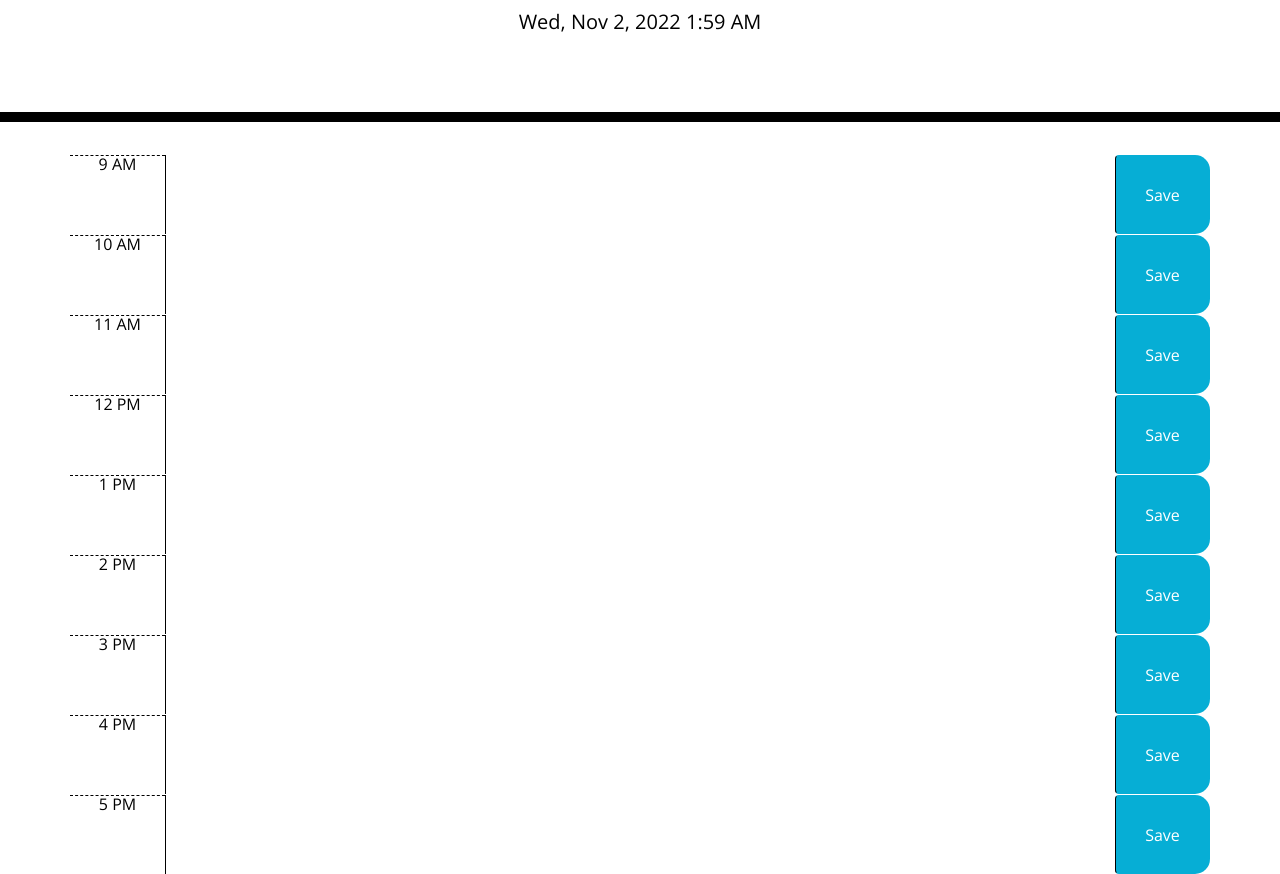
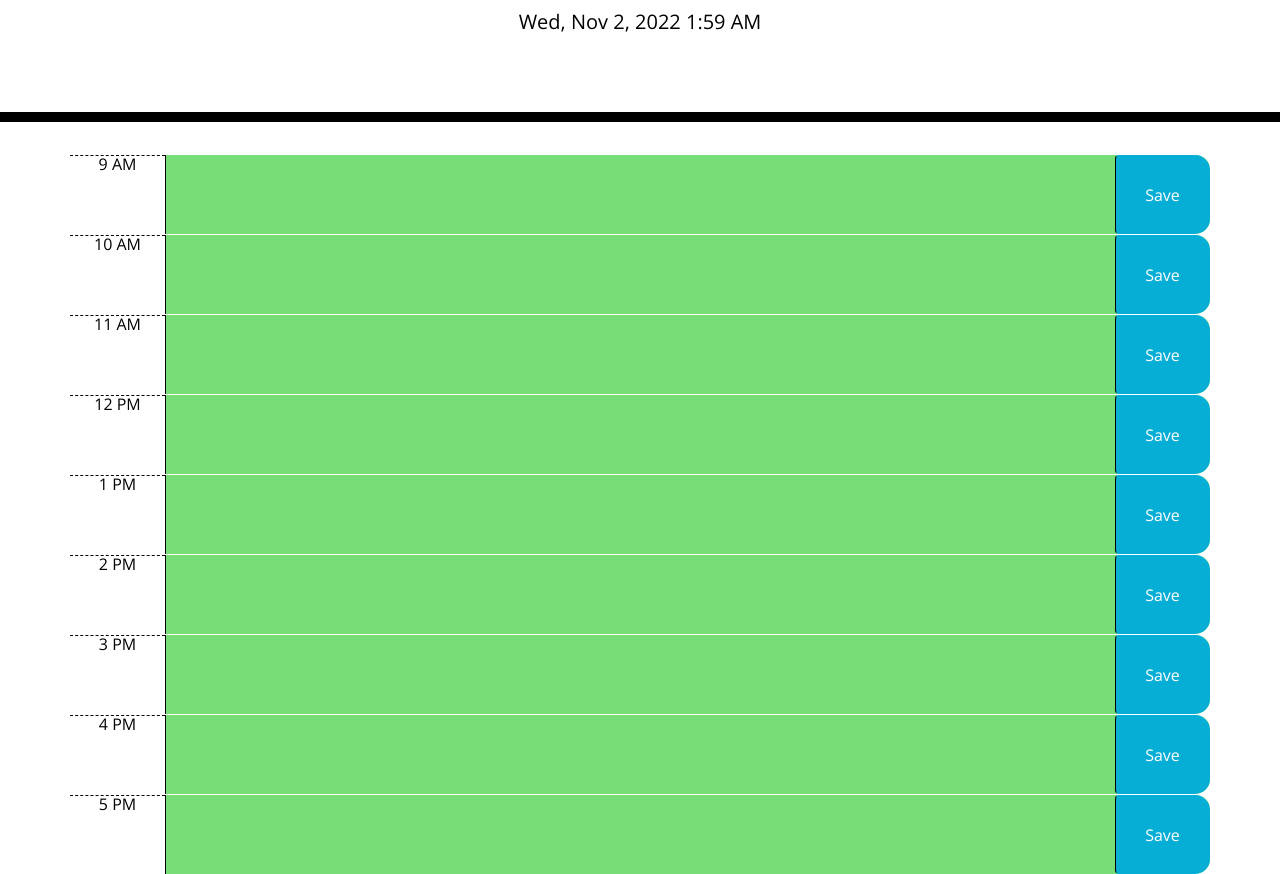
Before and after one commit to eddygoto/Work-Day-Scheduler, a plain HTML site: page index.html in a window 1280 px wide. Shown: the part 182-1056 px from the top of the page. Drawn offline with nearby package versions, Linux system fonts and the light colour scheme.

Commit message:
color and save added

```diff
--- a/assets/js/script.js
+++ b/assets/js/script.js
@@ -1,22 +1,45 @@
+$(document).ready(function() {
 // For running timer:
-var currentDayEl = $('#currentDay');
-
+    var currentDayEl = $('#currentDay');
 // Use moment to find and format the current time and display it on the page
-function displayTime () {
     var currentTime = moment().format('llll');
     currentDayEl.text(currentTime);
-};
+    var currentHour = moment().format('HH');
 
-// Keeps the timer active while the page is loaded
-setInterval(displayTime, 1000);
-
+// For color blocks:
+// Compare current hour to the hour on the schedule
+$(".time-block").each(function() {
+    // This will split the id of each time block and turn that string into a number
+    var timeBlock = parseInt($(this).attr("id").split('hour')[1]);
+    // Setting colors accordingly
+    if (currentHour == timeBlock) {
+        $(this).addClass("present");
+    } else if (currentHour < timeBlock) {
+        $(this).removeClass("present");
+        $(this).addClass("future");
+    } else if (currentHour > timeBlock) {
+        $(this).removeClass("future");
+        $(this).addClass("past");
+    }
+});
 
 // For saving text:
 // On button click, saves description text
-$(document).ready(function() {
-    $('.btn').on('click', function() {
-        var time = $(this).parent().attr('#id');
-        var descriptionText = $(this).siblings('.description').val();
-        localStorage.setItem(time, descriptionText);
+    $('.saveBtn').click (function(event) {
+        event.preventDefault();
+        var hour = $(this).parent().attr("id");
+        var descriptionText = $(this).siblings(".description").val();
+        localStorage.setItem(hour, descriptionText);
     });
+
+// Pulling saved data
+    $("#hour09 .description").val(localStorage.getItem("hour09"));
+    $("#hour10 .description").val(localStorage.getItem("hour10"));
+    $("#hour11 .description").val(localStorage.getItem("hour11"));
+    $("#hour12 .description").val(localStorage.getItem("hour12"));
+    $("#hour13 .description").val(localStorage.getItem("hour13"));
+    $("#hour14 .description").val(localStorage.getItem("hour14"));
+    $("#hour15 .description").val(localStorage.getItem("hour15"));
+    $("#hour16 .description").val(localStorage.getItem("hour16"));
+    $("#hour17 .description").val(localStorage.getItem("hour17"));
 });
--- a/index.html
+++ b/index.html
@@ -30,47 +30,47 @@
     </header>
     <div class="container">
       <!-- Timeblocks go here -->
-      <div id="hour1" class="row time-block">
+      <div id="hour09" class="row time-block">
         <div class="col-1 hour">9 AM</div>
         <textarea class="col-10 description"></textarea>
         <button class="col-1 btn saveBtn">Save</button>
       </div>
-      <div id="hour2" class="row time-block">
+      <div id="hour10" class="row time-block">
         <div class="col-1 hour">10 AM</div>
         <textarea class="col-10 description"></textarea>
         <button class="col-1 btn saveBtn">Save</button>
       </div>
-      <div id="hour3" class="row time-block">
+      <div id="hour11" class="row time-block">
         <div class="col-1 hour">11 AM</div>
         <textarea class="col-10 description"></textarea>
         <button class="col-1 btn saveBtn">Save</button>
       </div>
-      <div id="hour4" class="row time-block">
+      <div id="hour12" class="row time-block">
         <div class="col-1 hour">12 PM</div>
         <textarea class="col-10 description"></textarea>
         <button class="col-1 btn saveBtn">Save</button>
       </div>
-      <div id="hour5" class="row time-block">
+      <div id="hour13" class="row time-block">
         <div class="col-1 hour">1 PM</div>
         <textarea class="col-10 description"></textarea>
         <button class="col-1 btn saveBtn">Save</button>
       </div>
-      <div id="hour6" class="row time-block">
+      <div id="hour14" class="row time-block">
         <div class="col-1 hour">2 PM</div>
         <textarea class="col-10 description"></textarea>
         <button class="col-1 btn saveBtn">Save</button>
       </div>
-      <div id="hour7" class="row time-block">
+      <div id="hour15" class="row time-block">
         <div class="col-1 hour">3 PM</div>
         <textarea class="col-10 description"></textarea>
         <button class="col-1 btn saveBtn">Save</button>
       </div>
-      <div id="hour8" class="row time-block">
+      <div id="hour16" class="row time-block">
         <div class="col-1 hour">4 PM</div>
         <textarea class="col-10 description"></textarea>
         <button class="col-1 btn saveBtn">Save</button>
       </div>
-      <div id="hour9" class="row time-block">
+      <div id="hour17" class="row time-block">
         <div class="col-1 hour">5 PM</div>
         <textarea class="col-10 description"></textarea>
         <button class="col-1 btn saveBtn">Save</button>
```
Also changed, not shown: assets/_Users_eddygoto_Code_Work-Day-Scheduler_index.html.png (added), 1 other file.
